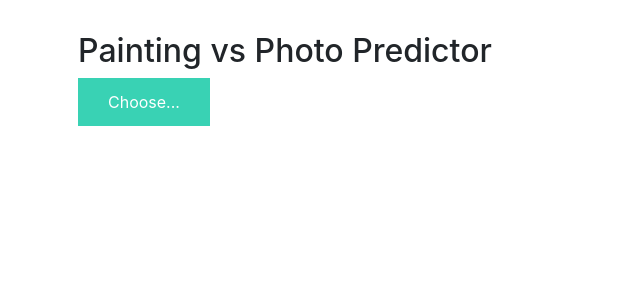
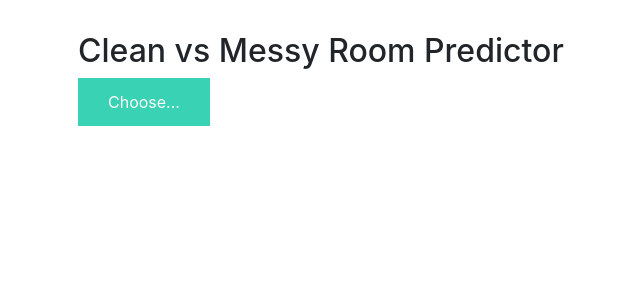
Before and after one commit to rishabkoul/ImageClassifier, a Flask app: page / in a window 1280 px wide. Shown: the part 56-356 px from the top of the page, without its empty margins (7-647 px from the left). Run offline with Flask 2, Linux system fonts and the light colour scheme; some libraries are stand-ins or nearby versions.

Commit message:
clean messy

```diff
--- a/app.py
+++ b/app.py
@@ -48,7 +48,7 @@ def model_predict(img_path, model):
 
     preds = model.predict(x)
 
-    return "painting : %"+str(preds[0][0]*100)+" photo : %"+str(preds[0][1]*100)
+    return "Clean : %"+str(preds[0][0]*100)+" Messy : %"+str(preds[0][1]*100)
 
 
 @app.route('/', methods=['GET'])
--- a/templates/index.html
+++ b/templates/index.html
@@ -1,6 +1,6 @@
 {% extends "base.html" %} {% block content %}
 
-<h2>Painting vs Photo Predictor</h2>
+<h2>Clean vs Messy Room Predictor</h2>
 
 <div>
   <form id="upload-file" method="post" enctype="multipart/form-data">
```
